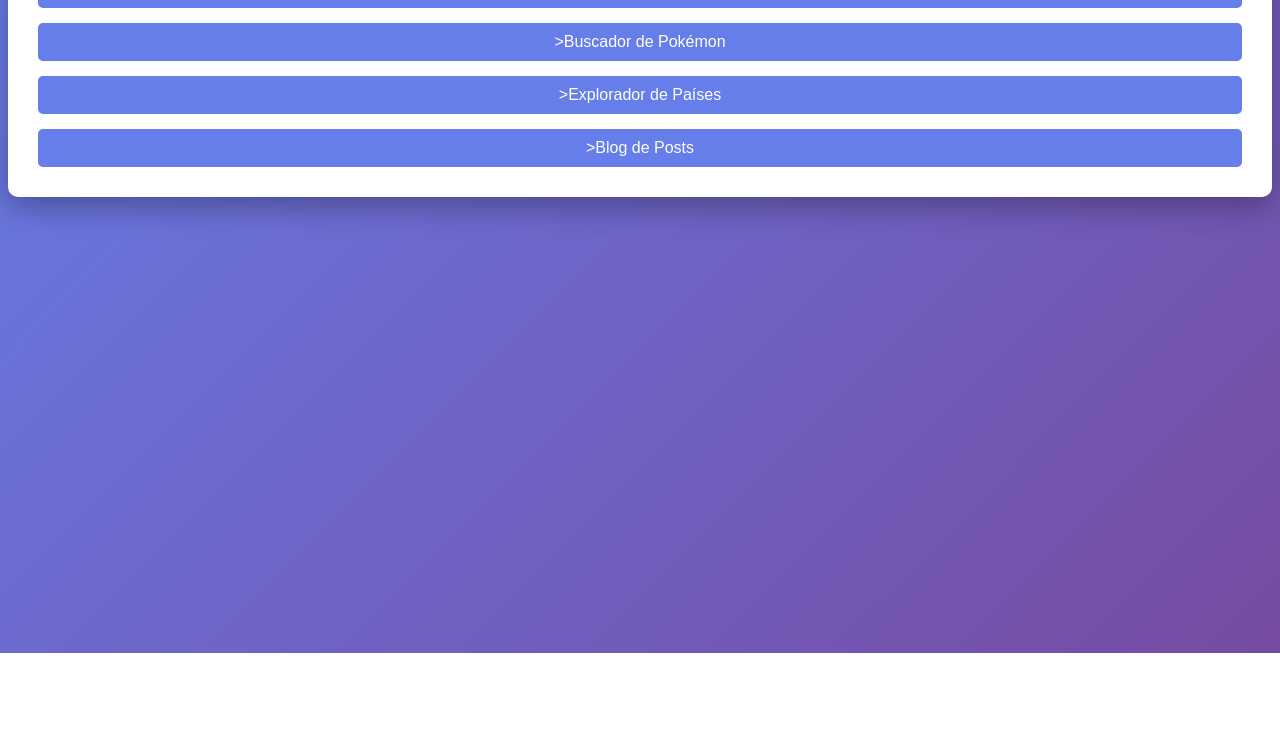
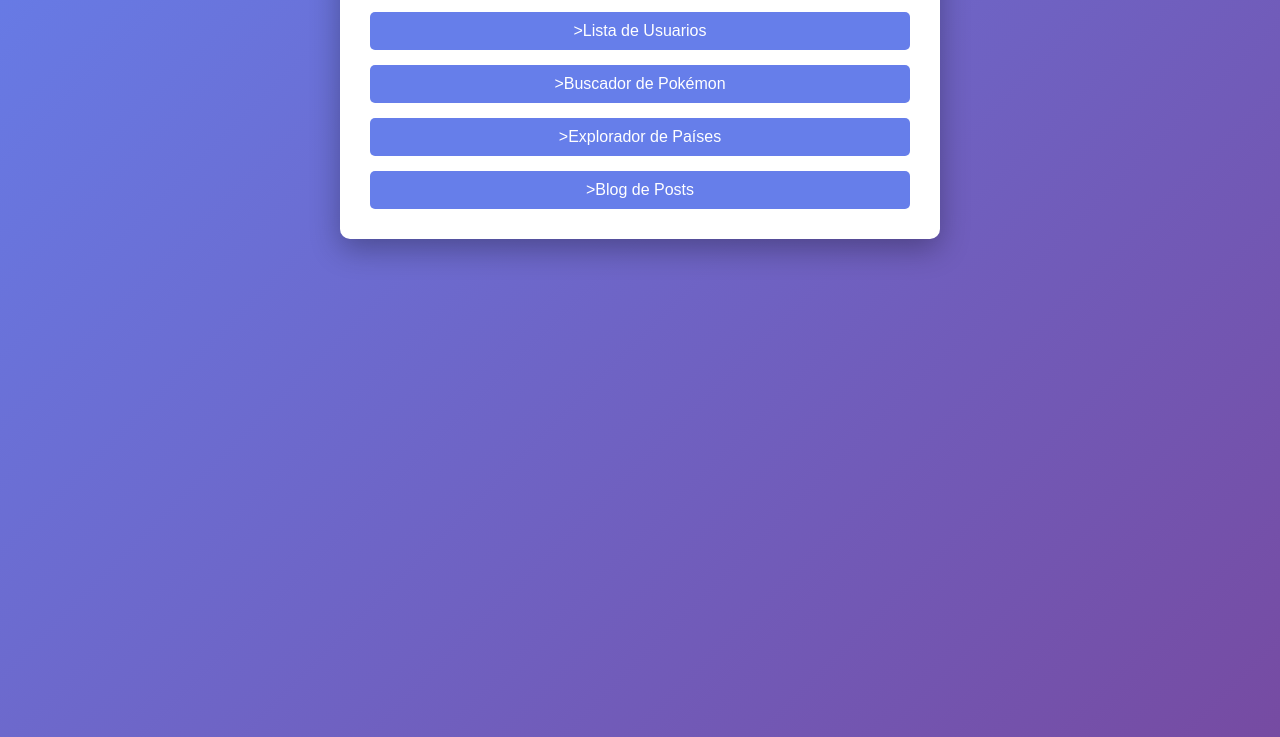
Before and after one commit to Skianyan/FrontendPracticas, a plain HTML site: page index.html in a window 1280 px wide. Shown: the part 163-900 px from the top of the page. Before the commit the page ends 816 px from the top, so only its background shows below. Drawn offline with Linux system fonts and the light colour scheme.

Commit message:
Update index.html

```diff
--- a/index.html
+++ b/index.html
@@ -20,6 +20,8 @@
             min-height: 100vh;
             text-align: center;
             font-family: Arial, sans-serif;
+            max-width: 600px;
+            margin: 50px auto;
         }
         button {
             padding: 10px 20px;
```
